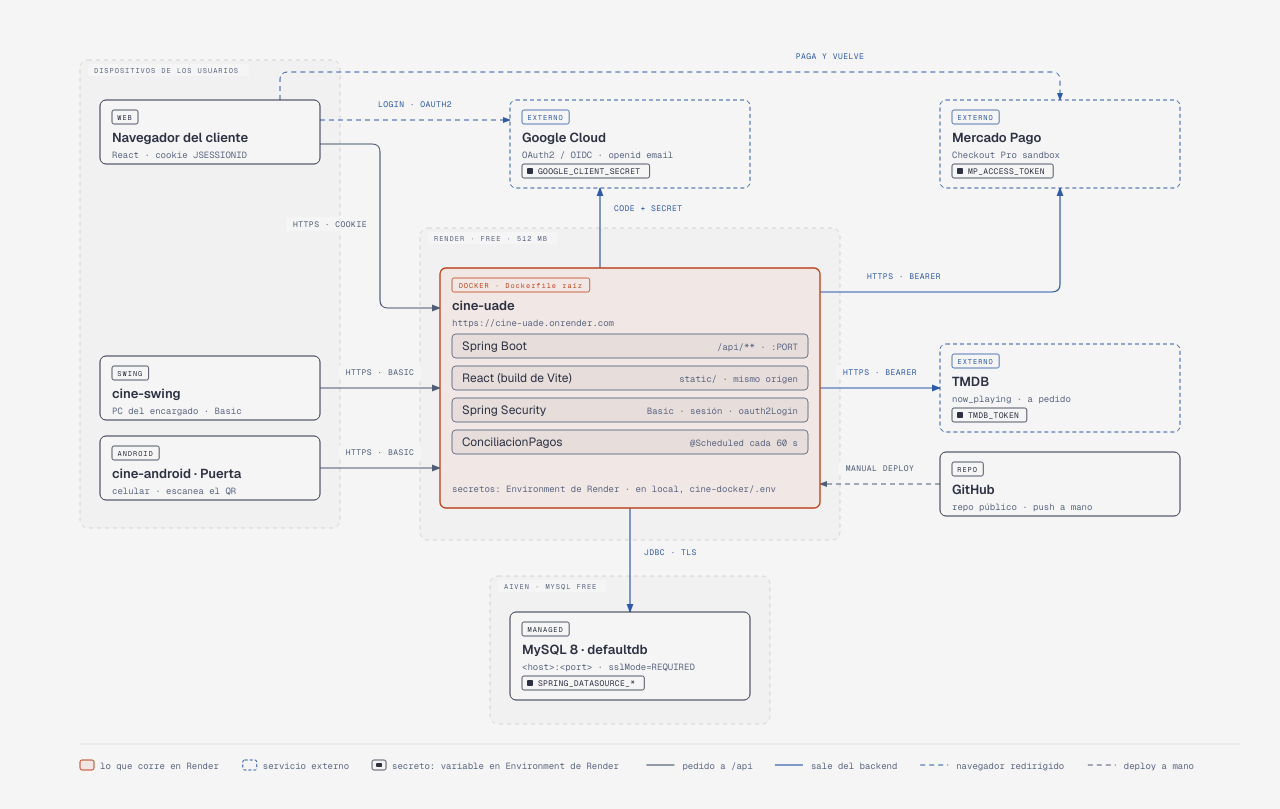
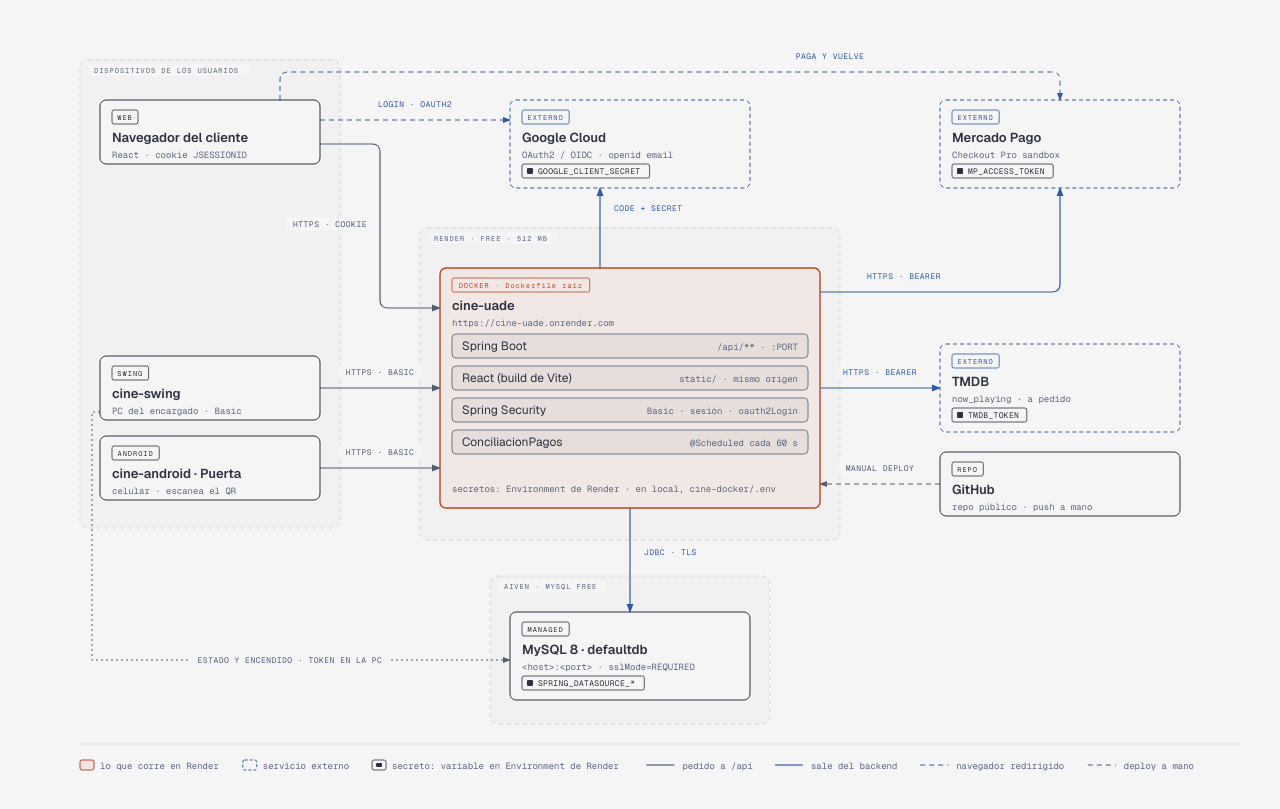
Before and after one commit to andreiveisuade/cine-uade, a plain HTML site: page _other/docs/diagramas/sistema-mapa.html in a window 1280 px wide. Shown: the part 111-920 px from the top of the page. Drawn offline with nearby package versions, Linux system fonts and the light colour scheme.

Commit message:
docs(diagramas): ingreso de swing con servidor, estado de produccion, pdf de la entrada y clases al dia con r17

```diff
--- a/_other/docs/diagramas/sistema-mapa.html
+++ b/_other/docs/diagramas/sistema-mapa.html
@@ -73,7 +73,7 @@
     <div class="diagram-container">
       <svg viewBox="0 0 1280 776" xmlns="http://www.w3.org/2000/svg" role="img" aria-labelledby="sistema-mapa-title sistema-mapa-desc">
         <title id="sistema-mapa-title">Cómo se conecta todo</title>
-        <desc id="sistema-mapa-desc">Navegador, Swing y Android le hablan por https al contenedor de Render, que guarda en MySQL de Aiven y llama a Google, Mercado Pago y TMDB con secretos cargados en Render; GitHub solo lo construye.</desc>
+        <desc id="sistema-mapa-desc">Navegador, Swing y Android le hablan por https al contenedor de Render, que guarda en MySQL de Aiven y llama a Google, Mercado Pago y TMDB con secretos cargados en Render; Swing además consulta y enciende la base por la API de Aiven, con un token que queda en la PC del encargado; GitHub solo lo construye.</desc>
         <defs>
           <marker id="arrow" markerWidth="8" markerHeight="6" refX="7" refY="3" orient="auto"><polygon points="0 0, 8 3, 0 6" fill="#4f5d75"/></marker>
           <marker id="arrow-accent" markerWidth="8" markerHeight="6" refX="7" refY="3" orient="auto"><polygon points="0 0, 8 3, 0 6" fill="#bf4520"/></marker>
@@ -99,6 +99,7 @@
 <path d="M780,368 H900" fill="none" stroke="#2e5aa8" stroke-width="1.2" marker-end="url(#arrow-link)"/>
 <path d="M900,464 H780" fill="none" stroke="#4f5d75" stroke-width="1" stroke-dasharray="5,4" marker-end="url(#arrow)"/>
 <path d="M590,488 V592" fill="none" stroke="#2e5aa8" stroke-width="1.2" marker-end="url(#arrow-link)"/>
+<path d="M60,392 H52 V640 H470" fill="none" stroke="#4f5d75" stroke-width="1" stroke-dasharray="2,3" marker-end="url(#arrow)"/>
 <rect x="245.9" y="197" width="88.2" height="14" rx="2" fill="#f5f5f5"/>
 <text x="290.0" y="207" fill="#4f5d75" font-size="8" font-family="Geist Mono" letter-spacing="0.06em" text-anchor="middle">HTTPS · COOKIE</text>
 <rect x="330.9" y="77" width="88.2" height="14" rx="2" fill="#f5f5f5"/>
@@ -119,6 +120,8 @@
 <text x="840.0" y="451" fill="#4f5d75" font-size="8" font-family="Geist Mono" letter-spacing="0.06em" text-anchor="middle">MANUAL DEPLOY</text>
 <rect x="598.0" y="525" width="66.4" height="14" rx="2" fill="#f5f5f5"/>
 <text x="604.0" y="535" fill="#2e5aa8" font-size="8" font-family="Geist Mono" letter-spacing="0.06em" text-anchor="start">JDBC · TLS</text>
+<rect x="150.0" y="633" width="200.0" height="14" rx="2" fill="#f5f5f5"/>
+<text x="250.0" y="643" fill="#4f5d75" font-size="8" font-family="Geist Mono" letter-spacing="0.06em" text-anchor="middle">ESTADO Y ENCENDIDO · TOKEN EN LA PC</text>
 <rect x="60" y="80" width="220" height="64" rx="6" fill="#f5f5f5"/>
 <rect x="60" y="80" width="220" height="64" rx="6" fill="#f5f5f5" stroke="#2d3142" stroke-width="1"/>
 <rect x="72" y="90" width="26.0" height="14" rx="2" fill="none" stroke="#2d3142" stroke-width="0.8"/>
```
Also changed, not shown: _other/docs/diagramas/casos-de-uso.svg, _other/docs/diagramas/clases-dominio.svg, _other/docs/diagramas/sistema-mapa.svg, _other/docs/diagramas/traslado-servidor.svg, 3 other files.
